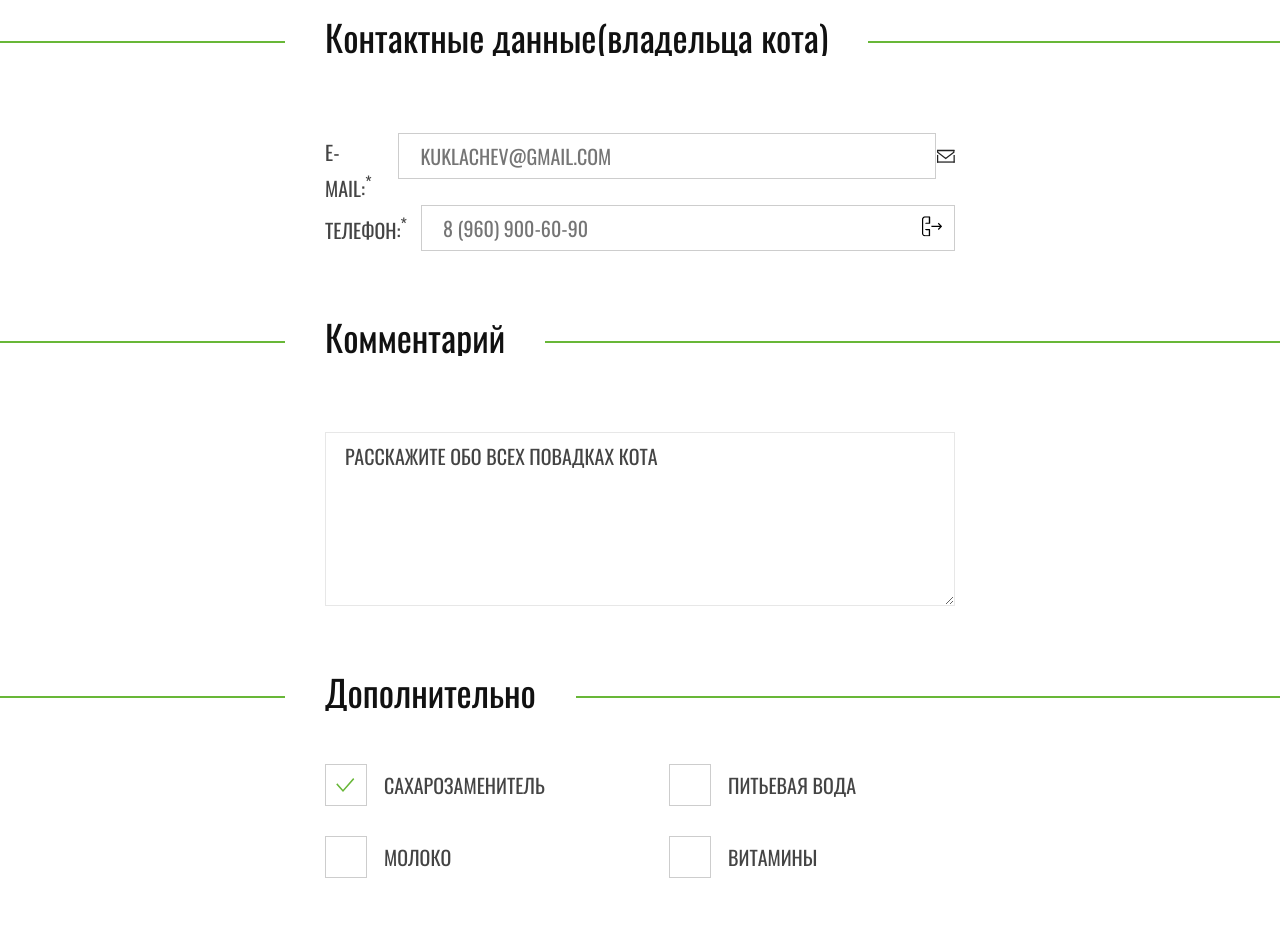
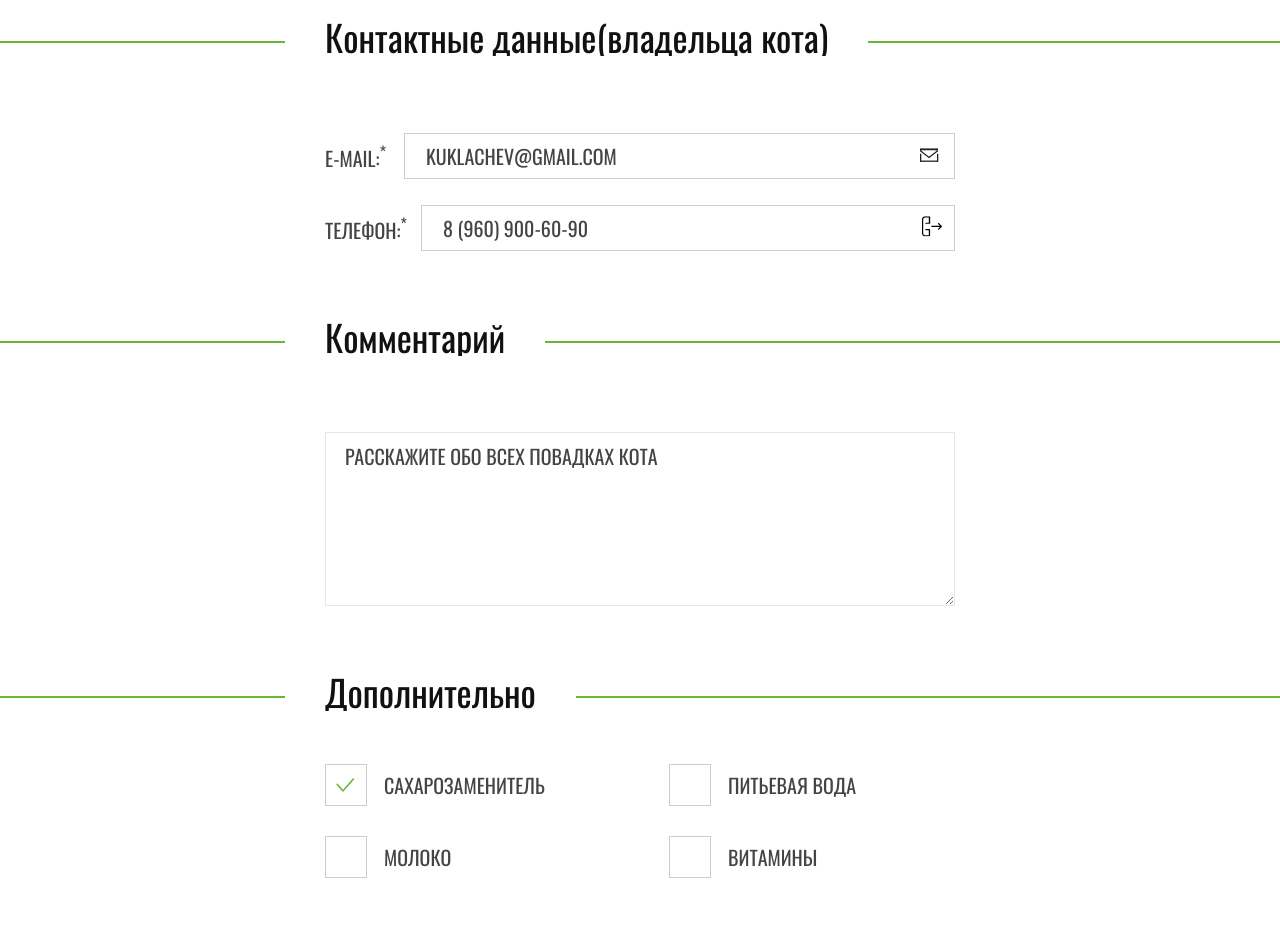
Before and after one commit to fill-tarkovich/1524469-cat-energy-21, a website: page source/form.html in a window 1280 px wide. Shown: the part 900-1826 px from the top of the page. Drawn offline with nearby package versions, Linux system fonts and the light colour scheme; files that its build step writes are made by us from their sources.

Commit message:
правки

```diff
--- a/source/form.html
+++ b/source/form.html
@@ -75,7 +75,7 @@
       <div class="form__contacts container container--form">
         <div class="form__contacts-item"><label class="form__text-label" for="e-mail">e-mail:<sup>*</sup></label><input
             class="form__contacts-input-left" type="email" name="e-mail" id="e-mail"
-            placeholder="kuklachev@gmail.com" required><svg lass="form__email-icon" width="20" height="15" viewBox="0 0 20 15" fill="none" xmlns="http://www.w3.org/2000/svg">
+            placeholder="kuklachev@gmail.com" required><svg class="form__email-icon" width="20" height="15" viewBox="0 0 20 15" fill="none" xmlns="http://www.w3.org/2000/svg">
               <line x1="1.65" y1="5.84766" x2="1.65" y2="13.8477" stroke="#222222" stroke-width="1.3"/>
               <line x1="18.65" y1="5.84766" x2="18.65" y2="13.8477" stroke="#222222" stroke-width="1.3"/>
               <line x1="1" y1="13.1977" x2="19" y2="13.1977" stroke="#222222" stroke-width="1.3"/>
--- a/source/less/blocks/form.less
+++ b/source/less/blocks/form.less
@@ -152,7 +152,8 @@
 }
 
 .form__text-input::placeholder,
-.form__contacts-input::placeholder,
+.form__contacts-input-left::placeholder,
+.form__contacts-input-right::placeholder,
 .form__comment::placeholder {
   font-family: @oswald;
   font-weight: normal;
--- a/source/less/style.less
+++ b/source/less/style.less
@@ -1,4 +1,5 @@
 @import "general/global.less";
+@import "general/fonts.less";
 @import "general/variables.less";
 @import "blocks/page-header.less";
 @import "blocks/page-header-top.less";
@@ -9,7 +10,6 @@
 @import "blocks/features.less";
 @import "blocks/example.less";
 @import "blocks/page-footer";
-@import "general/fonts.less";
 @import "blocks/form-page.less";
 @import "blocks/form.less";
 @import "blocks/catalog-main-heading.less";
```
